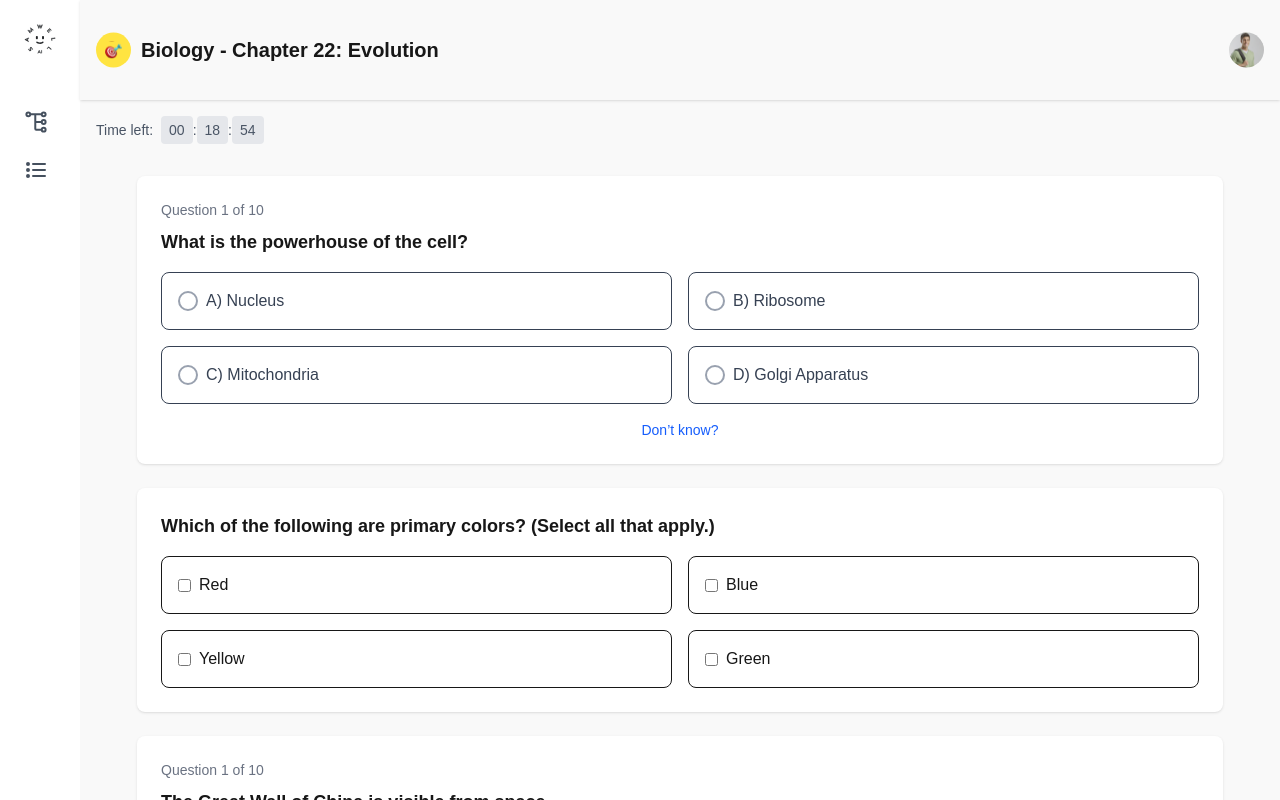
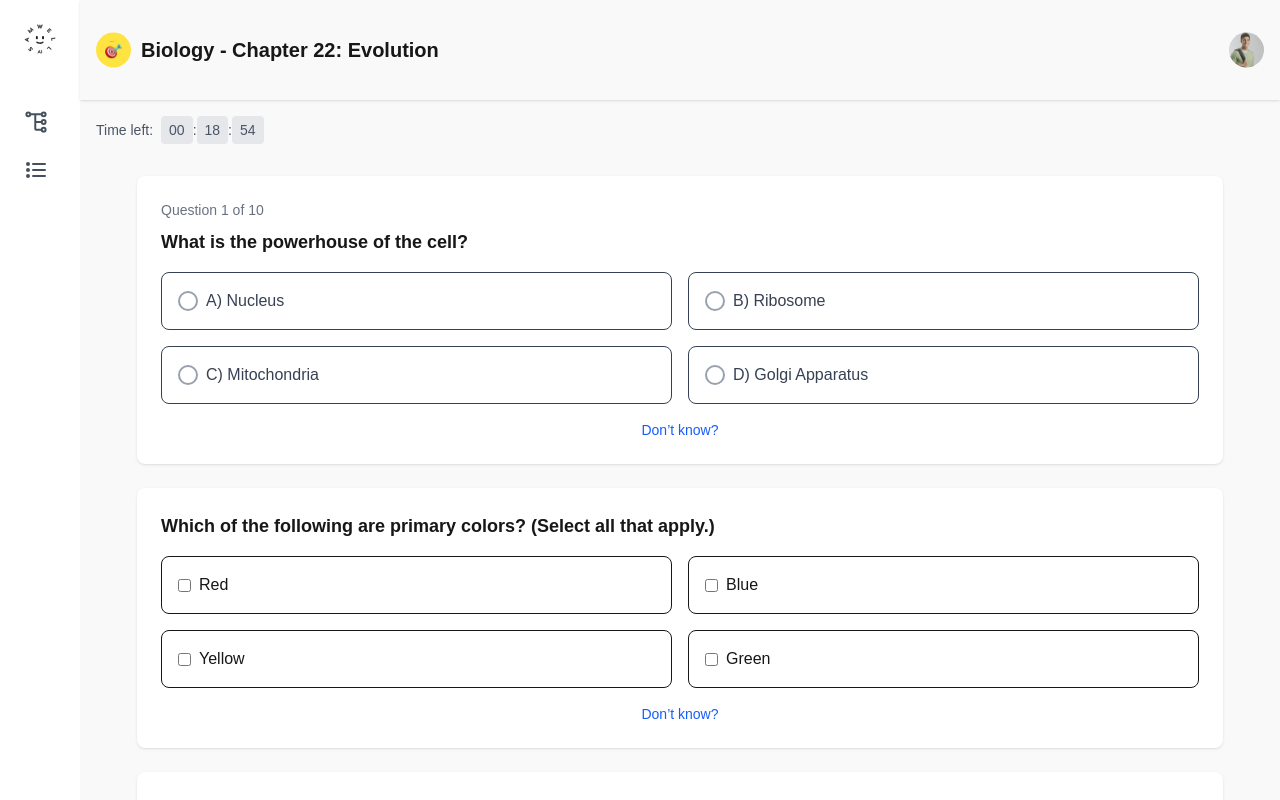
Before and after one commit to zeeshanpaalo/samwell, a Next.js app: page /dashboard/quiz/add in a window 1280 px wide. Built offline with nearby package versions, Linux system fonts and the light colour scheme.

Commit message:
handling for answers

```diff
--- a/src/app/(protected)/dashboard/quiz/add/page.tsx
+++ b/src/app/(protected)/dashboard/quiz/add/page.tsx
@@ -1,11 +1,18 @@
 "use client";
 
-import React from "react";
+import React, { useState } from "react";
 import { useRouter } from "next/navigation";
 import QuizQuestionsList from "@/components/quiz";
 
 const StartQuiz: React.FC = () => {
   const router = useRouter();
+  const [answers, setAnswers] = useState<{ [key: string]: string[] }>({});
+
+  const handleAnswerChange = (questionId: string, selectedAnswers: string[]) => {
+    setAnswers((prev) => ({ ...prev, [questionId]: selectedAnswers }));
+  };
+  console.log(answers);
+
   const handleSubmit = () => {
     router.push("/dashboard/quiz/1");
   };
@@ -23,8 +30,10 @@ const StartQuiz: React.FC = () => {
       {/* Question List */}
       <div className="px-[16px] py-[32px]">
         <QuizQuestionsList
+          handleAnswerChange={handleAnswerChange}
           questions={[
             {
+              id: "1",
               type: "SINGLE_CHOICE",
               text: "What is the powerhouse of the cell?",
               options: [
@@ -36,36 +45,40 @@ const StartQuiz: React.FC = () => {
               // correctAnswer: ""
             },
             {
+              id: "2",
               type: "MULTIPLE_ANSWER",
               text: "Which of the following are primary colors? (Select all that apply.)",
               options: ["Red", "Blue", "Yellow", "Green"],
               // pairs: [],
             },
             {
+              id: "3",
               type: "SINGLE_CHOICE",
               text: "The Great Wall of China is visible from space.",
               options: ["True", "False"],
               // pairs: [],
             },
             {
+              id: "4",
               type: "MATCHING",
               text: "Click a definition to match it with a term.",
               definitions: ["dsfsdf", "dsfdf", "dfd", "dfd"],
               terms: ["COW", "FOX", "PIG", "DOG"],
             },
             {
+              id: "5",
               type: "FILL_BLANK",
               text: "The main energy source for cells is  which moves through semi-permeable membranes by the process of ____________ and enzymes act as biological ____________ to speed up chemical reactions.",
               options: ["COW", "FOX", "PIG", "DOG"],
               // pairs: [],
             },
             {
+              id: "6",
               type: "TEXT_RESPONSE",
               text: "Whats your thought on String theory?",
               options: [],
               // pairs: [],
             },
-
           ]}
         />
       </div>
--- a/src/components/quiz/index.tsx
+++ b/src/components/quiz/index.tsx
@@ -15,6 +15,7 @@ const QUESTION_TYPES = {
 };
 
 type Question = {
+  id: string;
   type: string;
   text: string;
 };
@@ -59,16 +60,24 @@ type AnyQuestion =
 
 interface QuestionProps {
   question: AnyQuestion;
+  handleAnswerChange: (questionId: string, selectedAnswers: string[]) => void;
 }
 
 interface QuizQuestionsListProps {
+  handleAnswerChange: (questionId: string, selectedAnswers: string[]) => void;
   questions: AnyQuestion[];
 }
 
 const SingleChoiceQuestionComp: React.FC<{
   question: SingleChoiceQuestion;
-}> = ({ question }) => {
+  handleAnswerChange: (questionId: string, selectedAnswers: string[]) => void;
+}> = ({ question, handleAnswerChange }) => {
   const [selected, setSelected] = useState<number | null>(null);
+
+  const handleAnswer = (index: number, value: string) => {
+    setSelected(index);
+    handleAnswerChange(question.id, [`${value}`]);
+  };
 
   return (
     <div className="p-6 rounded-lg bg-white shadow-sm w-full max-w-xxl">
@@ -89,7 +98,7 @@ const SingleChoiceQuestionComp: React.FC<{
               name="question"
               value={index}
               checked={selected === index}
-              onChange={() => setSelected(index)}
+              onChange={() => handleAnswer(index, option)}
               className="hidden"
             />
             <span
@@ -114,7 +123,23 @@ const SingleChoiceQuestionComp: React.FC<{
 
 const MultipleAnswerQuestionComp: React.FC<{
   question: MultipleChoiceQuestion;
-}> = ({ question }) => (
+  handleAnswerChange: (questionId: string, selectedAnswers: string[]) => void;
+}> = ({ question, handleAnswerChange }) => {
+  const [selectedOptions, setSelectedOptions] = useState<string[]>([]);
+
+  const handleSelection = (option: string) => {
+    setSelectedOptions((prev) => {
+      const newSelection = prev.includes(option)
+        ? prev.filter((item) => item !== option) // Remove if already selected
+        : [...prev, option]; // Add if not selected
+
+      // Call the function received from props
+      handleAnswerChange(question.id, newSelection);
+      return newSelection;
+    });
+  };
+
+  return (
     <div className="p-6 rounded-lg bg-white shadow-sm">
       <p className="font-semibold text-lg">{question.text}</p>
       <div className="grid grid-cols-2 gap-4 mt-4">
@@ -123,13 +148,22 @@ const MultipleAnswerQuestionComp: React.FC<{
             key={index}
             className="p-4 border rounded-lg text-left flex items-center cursor-pointer"
           >
-          <input type="checkbox" className="mr-2" />
+            <input
+              type="checkbox"
+              className="mr-2"
+              checked={selectedOptions.includes(option)}
+              onChange={() => handleSelection(option)}
+            />
             {option}
           </label>
         ))}
       </div>
+      <p className="text-blue-600 text-sm text-center mt-4 cursor-pointer">
+        Don’t know?
+      </p>
     </div>
   );
+};
 
 const FillBlankQuestionComp: React.FC<{ question: FillInTheBlankQuestion }> = ({
   question,
@@ -150,18 +184,25 @@ const FillBlankQuestionComp: React.FC<{ question: FillInTheBlankQuestion }> = ({
   </div>
 );
 
-const TextResponseQuestionComp: React.FC<{ question: ShortAnswerQuestion }> = ({
-  question,
-}) => (
+const TextResponseQuestionComp: React.FC<{
+  question: ShortAnswerQuestion;
+  handleAnswerChange: (questionId: string, selectedAnswers: string[]) => void;
+}> = ({ question, handleAnswerChange }) => {
+  const handleAnswer = (value: string) => {
+    handleAnswerChange(question.id, [`${value}`]);
+  };
+  return (
     <div className="p-6 rounded-lg bg-white shadow-sm">
       <p className="font-semibold text-lg">{question.text}</p>
       <textarea
         className="w-full px-4 py-3 mt-4 border rounded-lg"
         rows={1}
         placeholder="Type your response..."
+        onChange={(e) => handleAnswer(e.target.value)}
       ></textarea>
     </div>
   );
+};
 
 const DraggableTerm: React.FC<{ id: string; children: React.ReactNode }> = ({
   id,
@@ -257,16 +298,23 @@ const MatchingQuestionComp: React.FC<{
   );
 };
 
-const QuestionRenderer: React.FC<QuestionProps> = ({ question }) => {
+const QuestionRenderer: React.FC<QuestionProps> = ({
+  question,
+  handleAnswerChange,
+}) => {
   if (question.type === QUESTION_TYPES.SINGLE_CHOICE) {
     return (
-      <SingleChoiceQuestionComp question={question as SingleChoiceQuestion} />
+      <SingleChoiceQuestionComp
+        question={question as SingleChoiceQuestion}
+        handleAnswerChange={handleAnswerChange}
+      />
     );
   }
   if (question.type === QUESTION_TYPES.MULTIPLE_ANSWER) {
     return (
       <MultipleAnswerQuestionComp
         question={question as MultipleChoiceQuestion}
+        handleAnswerChange={handleAnswerChange}
       />
     );
   }
@@ -277,7 +325,10 @@ const QuestionRenderer: React.FC<QuestionProps> = ({ question }) => {
   }
   if (question.type === QUESTION_TYPES.TEXT_RESPONSE) {
     return (
-      <TextResponseQuestionComp question={question as ShortAnswerQuestion} />
+      <TextResponseQuestionComp
+        question={question as ShortAnswerQuestion}
+        handleAnswerChange={handleAnswerChange}
+      />
     );
   }
   if (question.type === QUESTION_TYPES.MATCHING) {
@@ -292,11 +343,18 @@ const QuestionRenderer: React.FC<QuestionProps> = ({ question }) => {
   return <div>Unsupported question type</div>;
 };
 
-const QuizQuestionsList: React.FC<QuizQuestionsListProps> = ({ questions }) => {
+const QuizQuestionsList: React.FC<QuizQuestionsListProps> = ({
+  questions,
+  handleAnswerChange,
+}) => {
   return (
     <div className="space-y-6 px-[25px]">
       {questions.map((question, index) => (
-        <QuestionRenderer key={index} question={question} />
+        <QuestionRenderer
+          key={index}
+          question={question}
+          handleAnswerChange={handleAnswerChange}
+        />
       ))}
     </div>
   );
```
Lines whose indentation alone changed are shown as unchanged.
